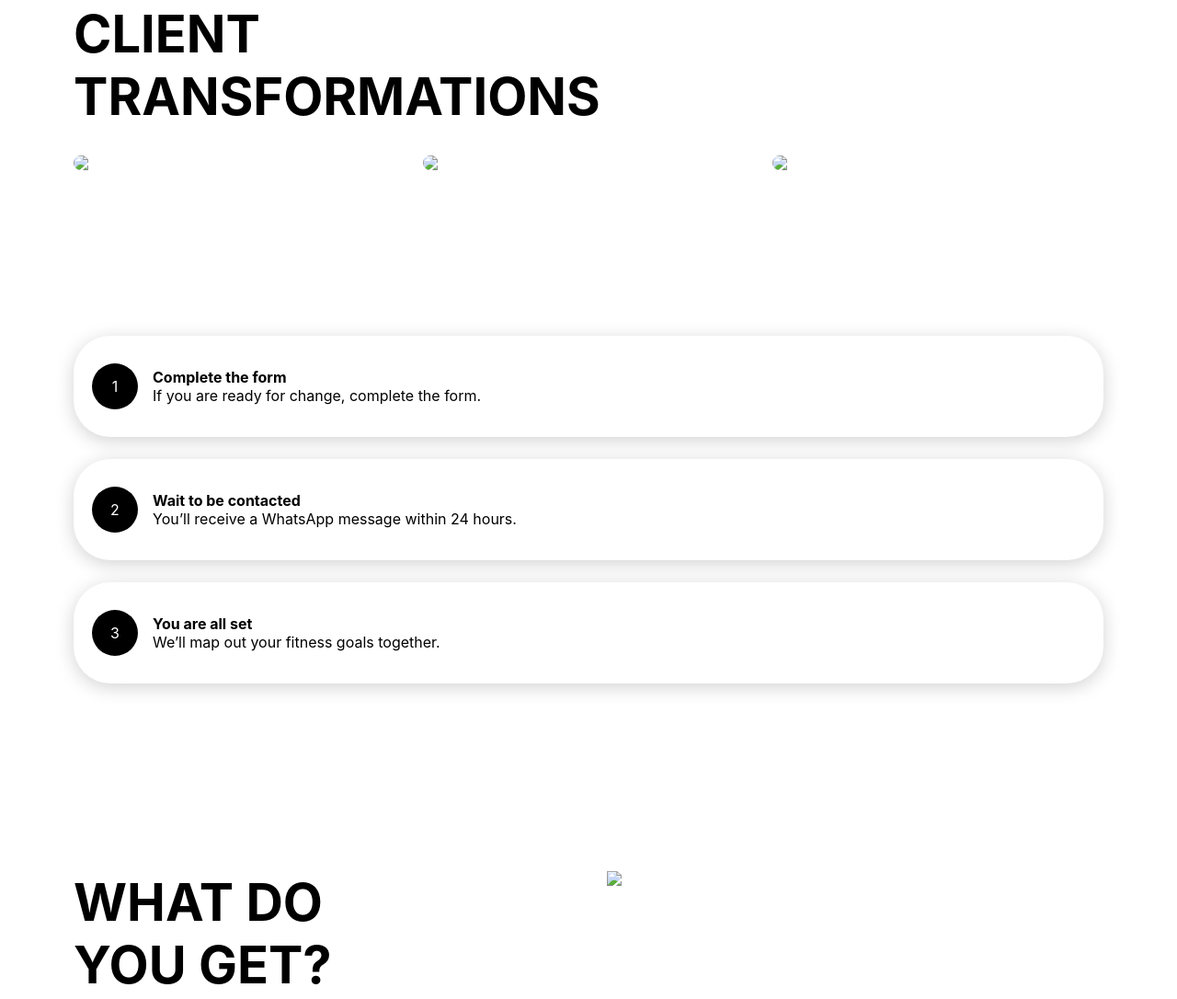
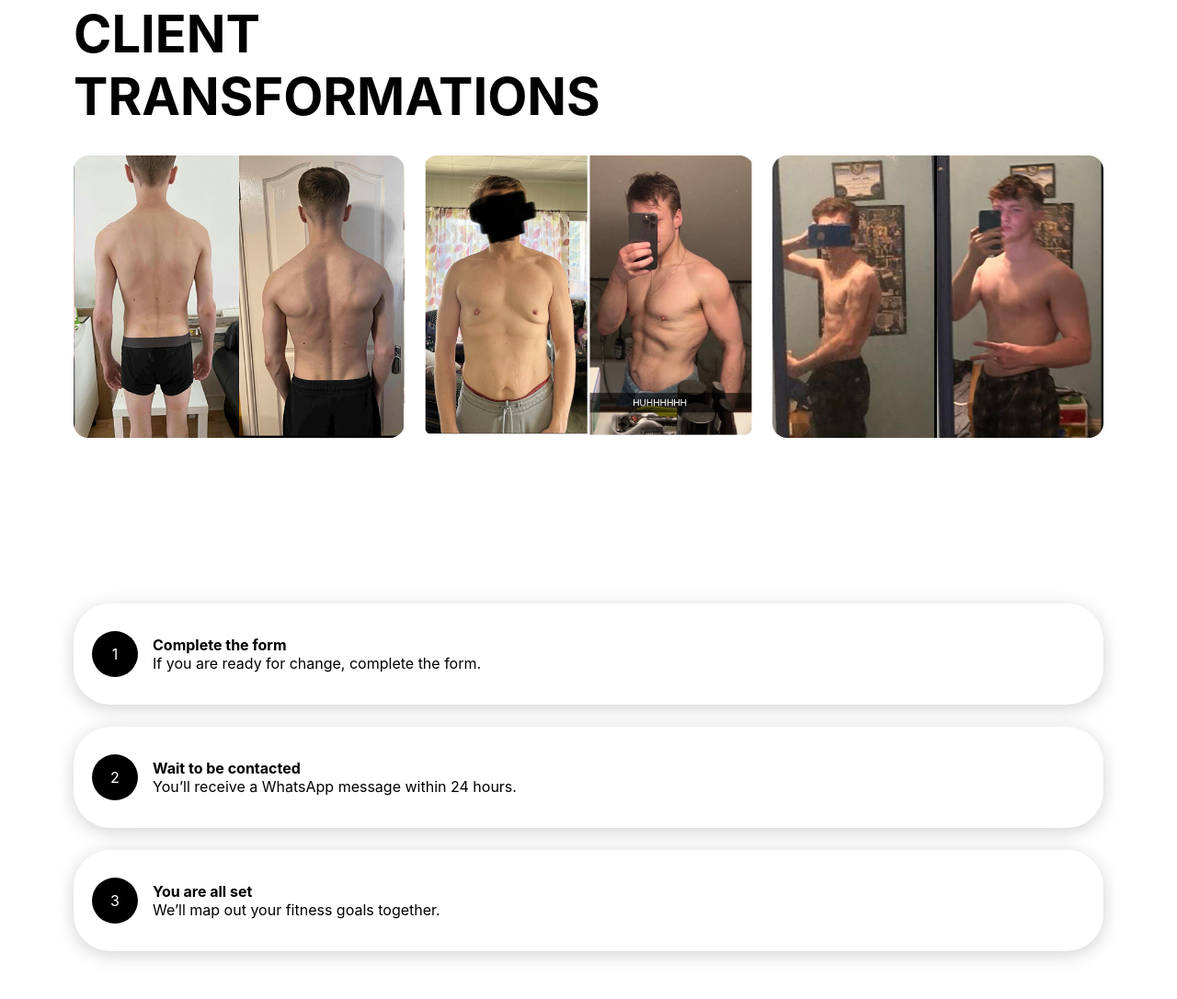
Before and after one commit to aditya0xd/Beckles-fitness-UI, a plain HTML site: page index.html in a window 1280 px wide. Shown: the part 1175-2261 px from the top of the page at 92% size. Drawn offline with Linux system fonts and the light colour scheme.

Commit message:
Rename public folder to assets to fix Vercel 404

```diff
--- a/index.html
+++ b/index.html
@@ -36,7 +36,7 @@
   </div>
 
   <div class="hero-right">
-    <img src="./assests/hero-bg-desktop.jpg" alt="Trainer" />
+    <img src="./assets/hero-bg-desktop.jpg" alt="Trainer" />
   </div>
 </section>
 
@@ -50,9 +50,9 @@
   <h2>CLIENT<br/>TRANSFORMATIONS</h2>
 
   <div class="gallery">
-    <img src="./assests/transformation-1.jpg" />
-    <img src="./assests/transformation-2.jpg" />
-    <img src="./assests/transformation-3.jpg" />
+    <img src="./assets/transformation-1.jpg" />
+    <img src="./assets/transformation-2.jpg" />
+    <img src="./assets/transformation-3.jpg" />
   </div>
 </section>
 
@@ -101,13 +101,13 @@
   </div>
 
   <div class="features-right">
-    <img src="./assests/App-V2-img.png" />
+    <img src="./assets/App-V2-img.png" />
   </div>
 </section>
 
 <!-- FOUNDER -->
 <section class="founder">
-  <img src="./assests/About.jpg" />
+  <img src="./assets/About.jpg" />
 
   <div class="story">
       <h2>WHY CHOOSE<br/>ONLINE COACHING?</h2>
```
